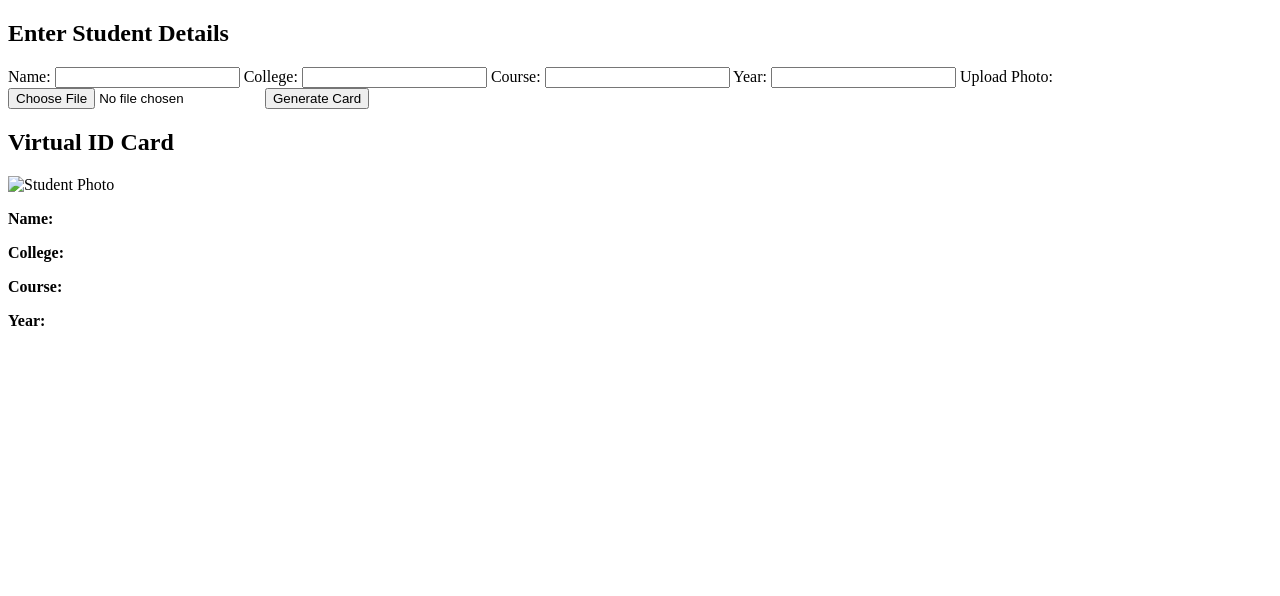
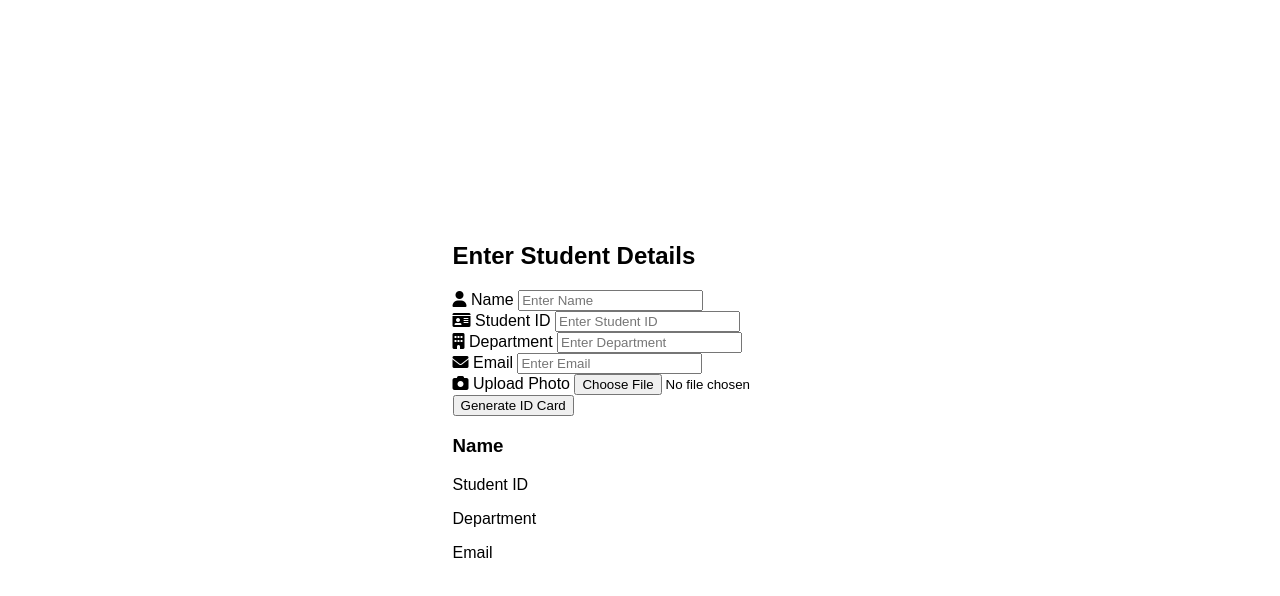
Before and after one commit to ASHU02052003/Virtual-Student-ID-card, a plain HTML site: page aap.html in a window 1280 px wide. Drawn offline with nearby package versions, Linux system fonts and the light colour scheme.

Commit message:
index.html

```diff
--- a/aap.html
+++ b/aap.html
@@ -3,87 +3,50 @@
 <head>
     <meta charset="UTF-8">
     <meta name="viewport" content="width=device-width, initial-scale=1.0">
-    <title>Virtual College ID Card Generator</title>
-    <link rel="stylesheet" href=
-    body {
-        font-family: Arial, sans-serif;
-        display: flex;
-        justify-content: center;
-        align-items: center;
-        height: 100vh;
-        margin: 0;
-        background-color: #f4f4f4;
-    }
-
-    .container {
-        text-align: center;
-        background: #fff;
-        padding: 20px;
-        box-shadow: 0 0 10px rgba(0, 0, 0, 0.1);
-    }
-
-    input {
-        padding: 10px;
-        font-size: 16px;
-        margin: 10px;
-        width: 80%;
-        box-sizing: border-box;
-    }
-
-    #strengthOutput {
-        margin-top: 20px;
-        font-size: 18px;
-        font-weight: bold;
-    }
-
-    .strength-weak {
-        color: red;
-    }
-
-    .strength-medium {
-        color: orange;
-    }
-
-    .strength-strong {
-        color: green;
-    }
-    >
+    <title>Virtual Student ID Card Generator</title>
+    <link rel="stylesheet" href="https://cdnjs.cloudflare.com/ajax/libs/font-awesome/6.0.0-beta3/css/all.min.css">
+    <link rel="stylesheet" href="style1.css">
 </head>
 <body>
     <div class="container">
-        <div class="form-container">
+        <div class="form-section">
             <h2>Enter Student Details</h2>
-            <form id="student-form">
-                <label for="name">Name:</label>
-                <input type="text" id="name" name="name" required>
-
-                <label for="college">College:</label>
-                <input type="text" id="college" name="college" required>
-
-                <label for="course">Course:</label>
-                <input type="text" id="course" name="course" required>
-
-                <label for="year">Year:</label>
-                <input type="text" id="year" name="year" required>
-
-                <label for="student-photo">Upload Photo:</label>
-                <input type="file" id="student-photo" accept="image/*" required>
-
-                <button type="button" id="generate-card">Generate Card</button>
+            <form id="studentForm">
+                <div class="input-group">
+                    <label for="name"><i class="fas fa-user"></i> Name</label>
+                    <input type="text" id="name" placeholder="Enter Name" required>
+                </div>
+                <div class="input-group">
+                    <label for="studentId"><i class="fas fa-id-card"></i> Student ID</label>
+                    <input type="text" id="studentId" placeholder="Enter Student ID" required>
+                </div>
+                <div class="input-group">
+                    <label for="department"><i class="fas fa-building"></i> Department</label>
+                    <input type="text" id="department" placeholder="Enter Department" required>
+                </div>
+                <div class="input-group">
+                    <label for="email"><i class="fas fa-envelope"></i> Email</label>
+                    <input type="email" id="email" placeholder="Enter Email" required>
+                </div>
+                <div class="input-group">
+                    <label for="uploadPhoto"><i class="fas fa-camera"></i> Upload Photo</label>
+                    <input type="file" id="uploadPhoto" accept="image/*" required>
+                </div>
+                <button type="button" id="generateCard">Generate ID Card</button>
             </form>
         </div>
-        <div class="card-container">
-            <h2>Virtual ID Card</h2>
-            <div id="id-card" class="id-card">
-                <img id="card-photo" src="" alt="Student Photo">
-                <p><strong>Name:</strong> <span id="card-name"></span></p>
-                <p><strong>College:</strong> <span id="card-college"></span></p>
-                <p><strong>Course:</strong> <span id="card-course"></span></p>
-                <p><strong>Year:</strong> <span id="card-year"></span></p>
+        <div class="id-card-section">
+            <div class="id-card" id="idCard">
+                <div class="id-photo" id="idPhoto">
+                    <!-- Photo will be displayed here -->
+                </div>
+                <h3 id="displayName">Name</h3>
+                <p id="displayId">Student ID</p>
+                <p id="displayDepartment">Department</p>
+                <p id="displayEmail">Email</p>
             </div>
         </div>
     </div>
-    <script src="https://code.jquery.com/jquery-3.6.0.min.js"></script>
-    <script src="scrpits2.js"></script>
+    <script src="scripts1.js"></script>
 </body>
 </html>
```
